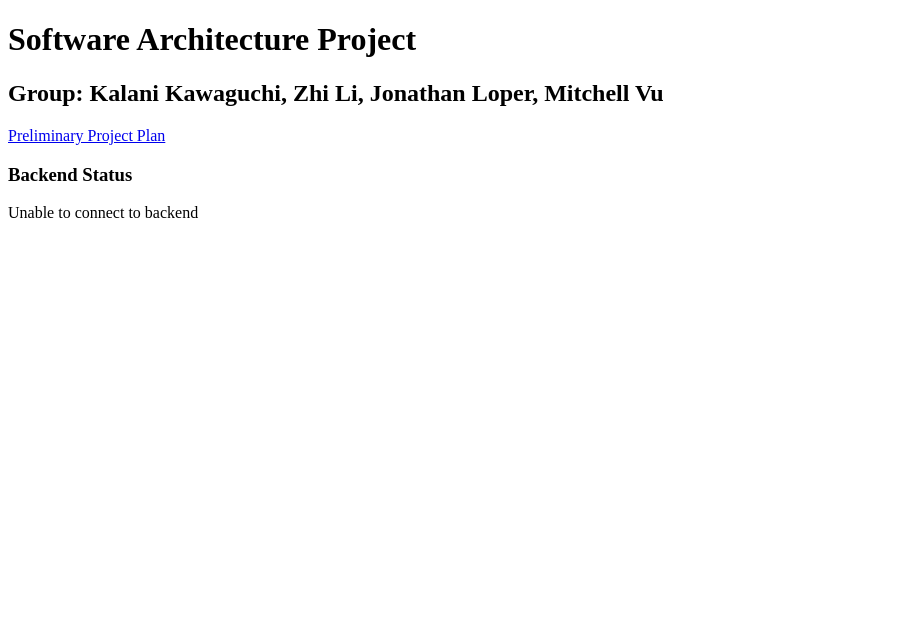
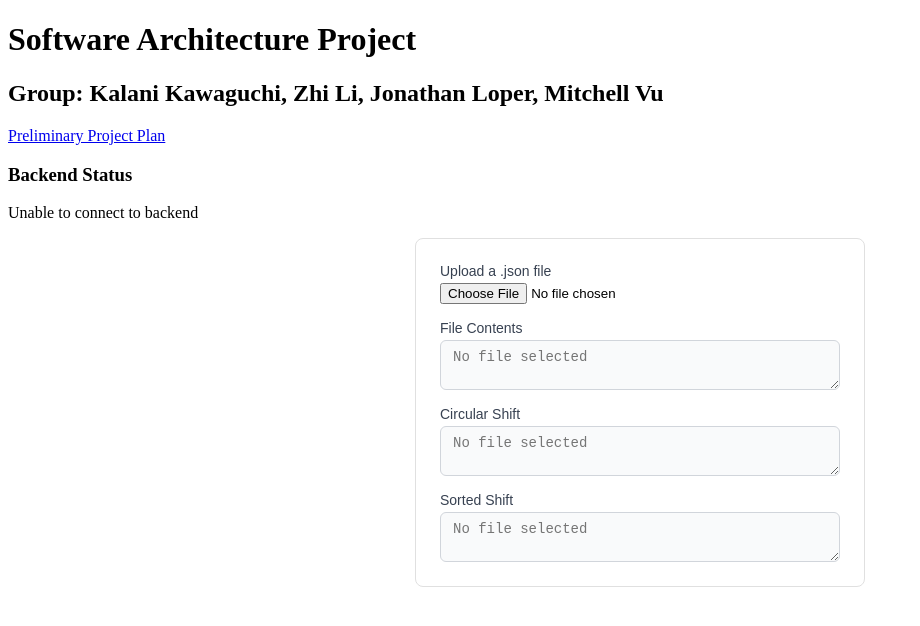
Before and after one commit to Kalani-Kawaguchi/SE6362-SWArch-Project, a React (Vite) app in the folder frontend/: page / in a window 1280 px wide. Shown: the top 626 px of the page, without its empty margins (0-920 px from the left). Built offline with nearby package versions, Linux system fonts and the light colour scheme; no server answers.

Commit message:
created frontend components

```diff
--- a/frontend/package.json
+++ b/frontend/package.json
@@ -19,6 +19,8 @@
     "react-dom": "^19.3.0"
   },
   "devDependencies": {
+    "@types/react": "^19.3.0",
+    "@types/react-dom": "^19.3.0",
     "gh-pages": "^6.3.0",
     "parcel": "^2.16.4"
   },
--- a/frontend/src/App.jsx
+++ b/frontend/src/App.jsx
@@ -1,5 +1,6 @@
 import ProjPlan from "./documents/PreliminaryProjectPlan.pdf";
 import { useEffect, useState } from "react";
+import KWIC from "./KWIC.jsx"
 
 const API_BASE_URL = process.env.API_BASE_URL;
 
@@ -34,6 +35,9 @@ export default function App() {
 
       <h3>Backend Status</h3>
       <p>{backendStatus}</p>
+
+      <KWIC/>
+
     </main>
   );
 }
--- /dev/null
+++ b/frontend/src/KWIC.jsx
@@ -0,0 +1,111 @@
+//import com.se6362.kwic.MasterControl;
+import React, { useState } from "react";
+
+const containerStyle = {
+  maxWidth: 400,
+  margin: "0 auto",
+  padding: 24,
+  background: "#ffffff",
+  borderRadius: 8,
+  border: "1px solid #e0e0e0",
+  display: "flex",
+  flexDirection: "column",
+  gap: 16,
+  fontFamily: "sans-serif",
+}
+
+const labelStyle = {
+  display: "block",
+  fontSize: 14,
+  fontWeight: 500,
+  color: "#374151",
+  marginBottom: 4,
+}
+
+const inputStyle = {
+  display: "block",
+  width: "100%",
+  boxSizing: "border-box",
+  fontSize: 14,
+  color: "#374151",
+  border: "1px solid #d1d5db",
+  borderRadius: 6,
+  padding: "8px 12px",
+}
+
+const readOnlyInputStyle = {
+  ...inputStyle,
+  background: "#f9fafb",
+}
+
+export default function KWIC() {
+  const [fileName, setFileName] = useState("");
+  const [fileSize, setFileSize] = useState("");
+
+  return (
+    <div style={containerStyle}>
+      <div>
+        <label htmlFor="file-upload" style={labelStyle}>
+          Upload a .json file
+        </label>
+        <input
+          id="file-upload"
+          type="file"
+          accept=".json,application/json"
+          onChange={(e) => {
+            const file = e.target.files?.[0];
+            if (!file) {
+              setFileName("");
+              setFileSize("");
+              return;
+            }
+            setFileName(file.name);
+            setFileSize(`${(file.size / 1024).toFixed(1)} KB`);
+          }}
+        />
+      </div>
+
+      <div>
+        <label htmlFor="file-name" style={labelStyle}>
+          File Contents
+        </label>
+        <textarea
+          id="file-name"
+          type="text"
+          value={""}
+          readOnly
+          placeholder="No file selected"
+          style={readOnlyInputStyle}
+        />
+      </div>
+
+      <div>
+        <label htmlFor="file-name" style={labelStyle}>
+          Circular Shift
+        </label>
+        <textarea
+          id="file-name"
+          type="text"
+          value={""}
+          readOnly
+          placeholder="No file selected"
+          style={readOnlyInputStyle}
+        />
+      </div>
+
+      <div>
+        <label htmlFor="file-size" style={labelStyle}>
+          Sorted Shift
+        </label>
+        <textarea
+          id="file-size"
+          type="text"
+          value={""}
+          readOnly
+          placeholder="No file selected"
+          style={readOnlyInputStyle}
+        />
+      </div>
+    </div>
+  );
+}
```
Also changed, not shown: 1 other file (tests, documents, lock files or other folders).
